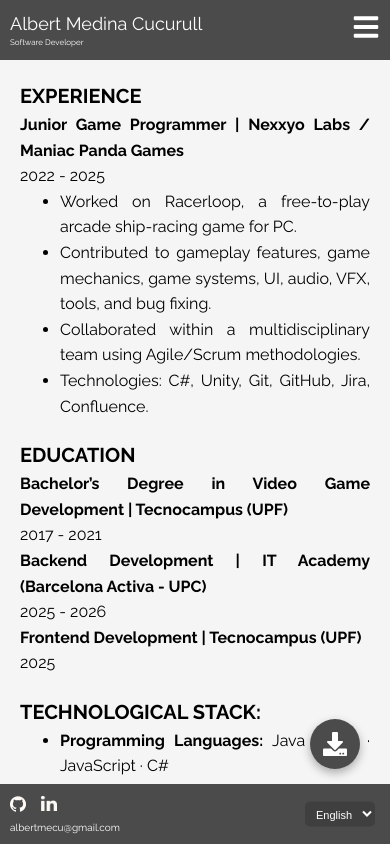
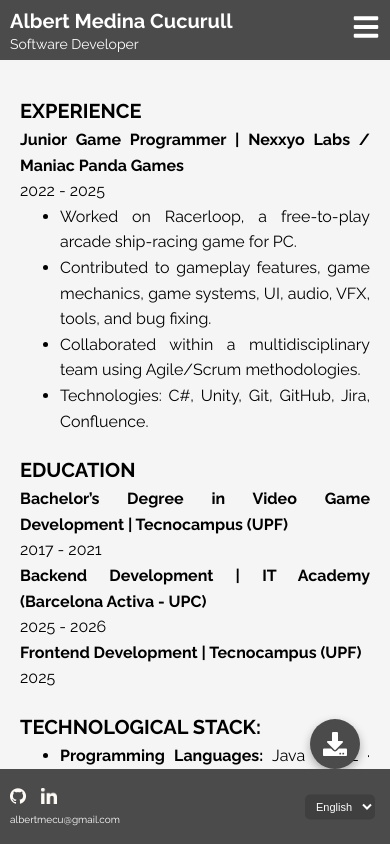
Before and after one commit to AlbertMedina/portfolio-web, a React (Vite) app: page /portfolio-web/resume in a window 390 px wide. Built offline with nearby package versions, Linux system fonts and the light colour scheme.

Commit message:
feat: visual tweaks

```diff
--- a/src/App.css
+++ b/src/App.css
@@ -10,8 +10,8 @@
 .page-content {
   overflow-y: auto;
   position: absolute;
-  top: 75px;
-  bottom: 75px;
+  top: 90px;
+  bottom: 90px;
   left: 0;
   right: 0;
   padding: 30px;
@@ -19,8 +19,8 @@
 
 @media (max-width: 768px) {
   .page-content {
-    top: 60px;
-    bottom: 60px;
+    top: 75px;
+    bottom: 75px;
     padding: 20px;
   }
 }
--- a/src/components/core/Footer.module.css
+++ b/src/components/core/Footer.module.css
@@ -4,7 +4,7 @@
   bottom: 0;
   box-sizing: border-box;
   width: 100%;
-  height: 75px;
+  height: 90px;
   padding: 0 15px;
   display: flex;
   justify-content: center;
@@ -80,7 +80,7 @@
 
 @media (max-width: 768px) {
   .footer {
-    height: 60px;
+    height: 75px;
     padding: 0 10px;
     justify-content: start;
   }
--- a/src/components/core/Nav.module.css
+++ b/src/components/core/Nav.module.css
@@ -4,7 +4,7 @@
   top: 0;
   box-sizing: border-box;
   width: 100%;
-  height: 75px;
+  height: 90px;
   padding: 0 15px;
   display: flex;
   justify-content: space-between;
@@ -25,12 +25,13 @@
 }
 
 .name {
-  font-size: 24px;
   white-space: nowrap;
+  font-size: 30px;
+  font-weight: bold;
 }
 
 .role {
-  font-size: 14px;
+  font-size: 20px;
 }
 
 .navMenuToggle {
@@ -110,11 +111,11 @@
   }
 
   .name {
-    font-size: 18px;
+    font-size: 20px;
   }
 
   .role {
-    font-size: 8px;
+    font-size: 14px;
   }
 
   .navMenuToggle {
--- a/src/routes/Resume.module.css
+++ b/src/routes/Resume.module.css
@@ -30,7 +30,7 @@
 
 .download {
   position: fixed;
-  bottom: 100px;
+  bottom: 120px;
   right: 30px;
   z-index: 100;
 }
```
